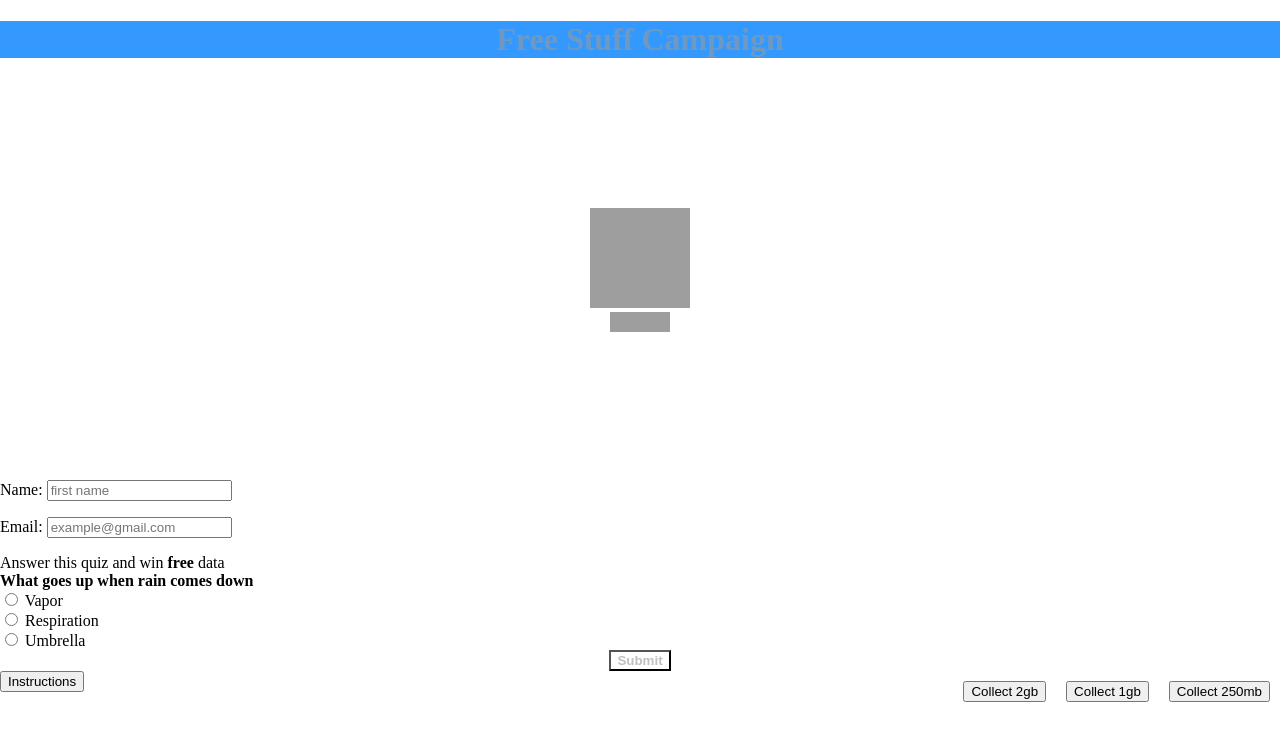
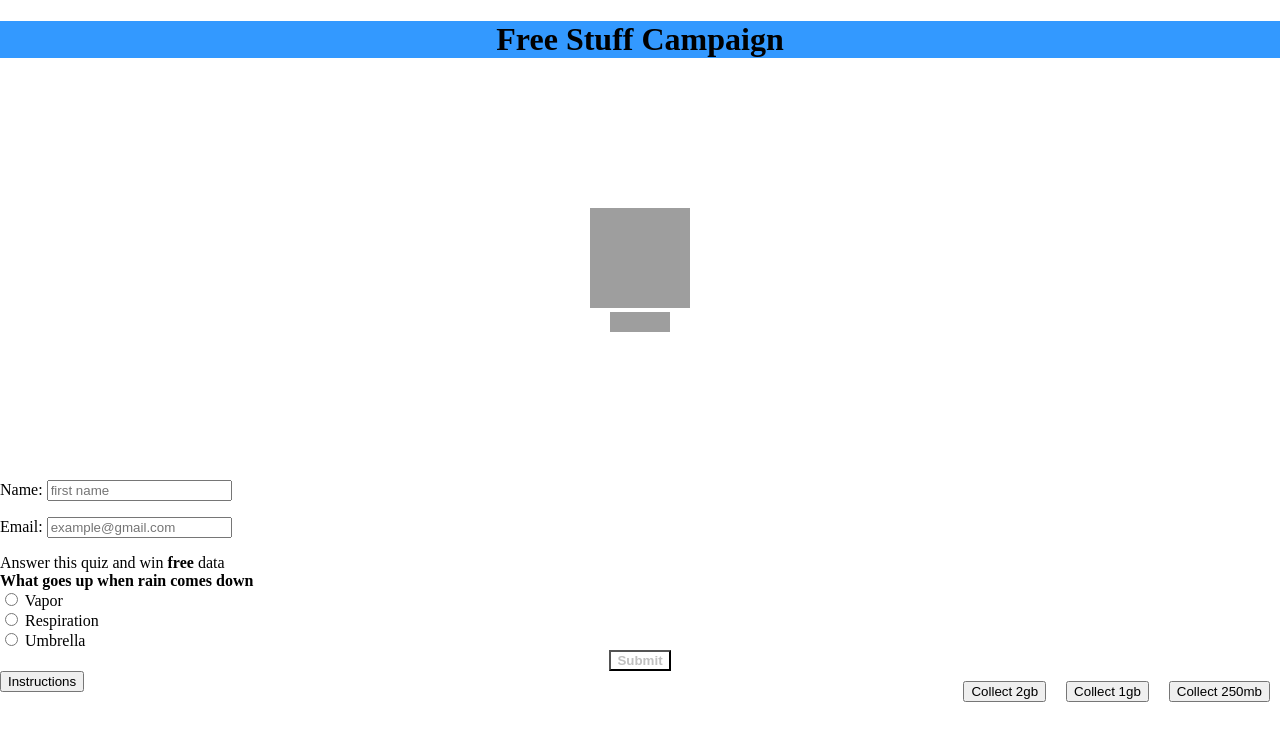
Before and after one commit to Hiswordxray/Free-Stuff-, a plain HTML site: page index.html in a window 1280 px wide. Drawn offline with nearby package versions, Linux system fonts and the light colour scheme; grey boxes are pictures that could not be loaded.

Commit message:
Update index.html

```diff
--- a/index.html
+++ b/index.html
@@ -11,7 +11,7 @@ body {margin :20px auto;
 }
 
 h1 {background :#3399ff;
-    color :#9999;
+    color :#000000;
 }
 
 
```
